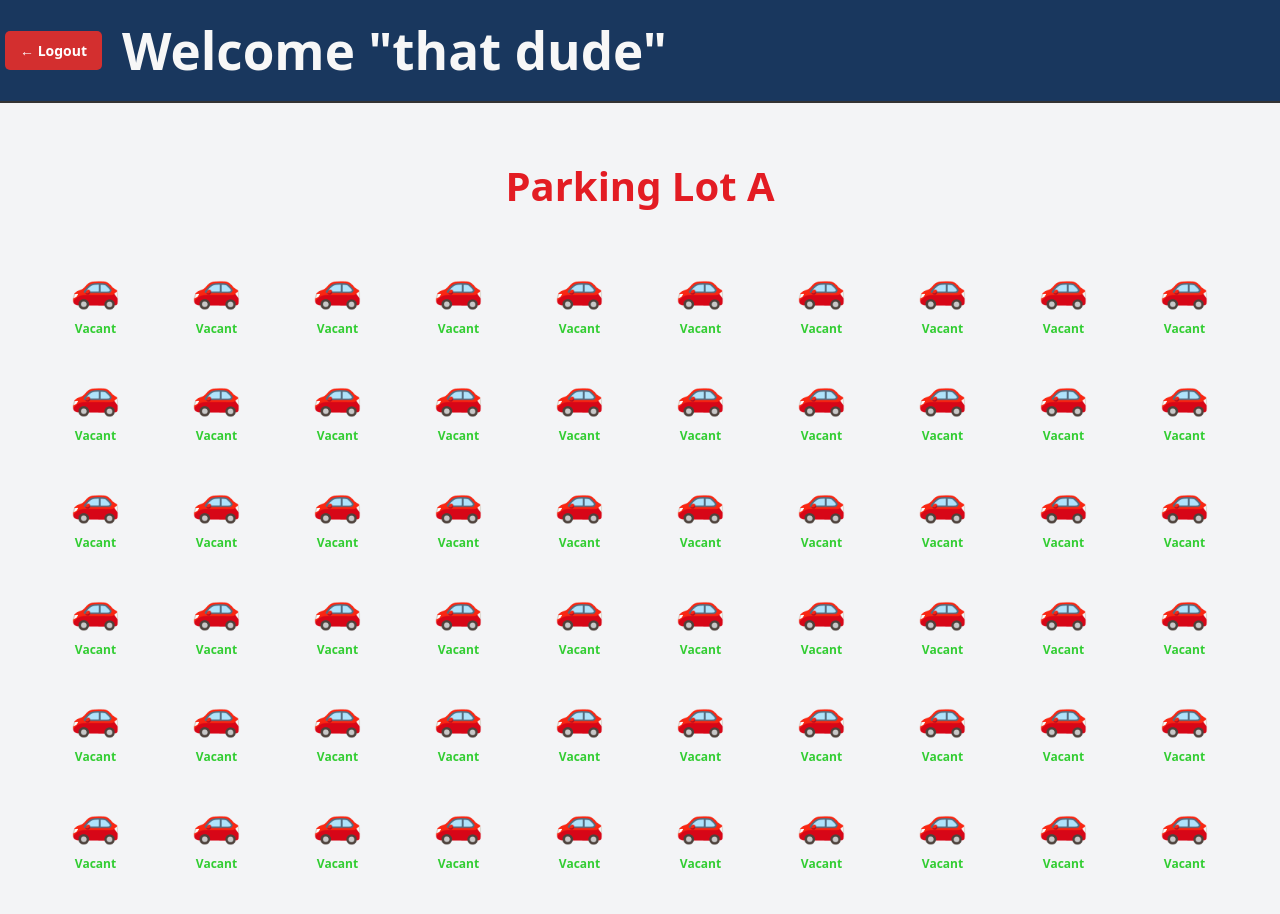
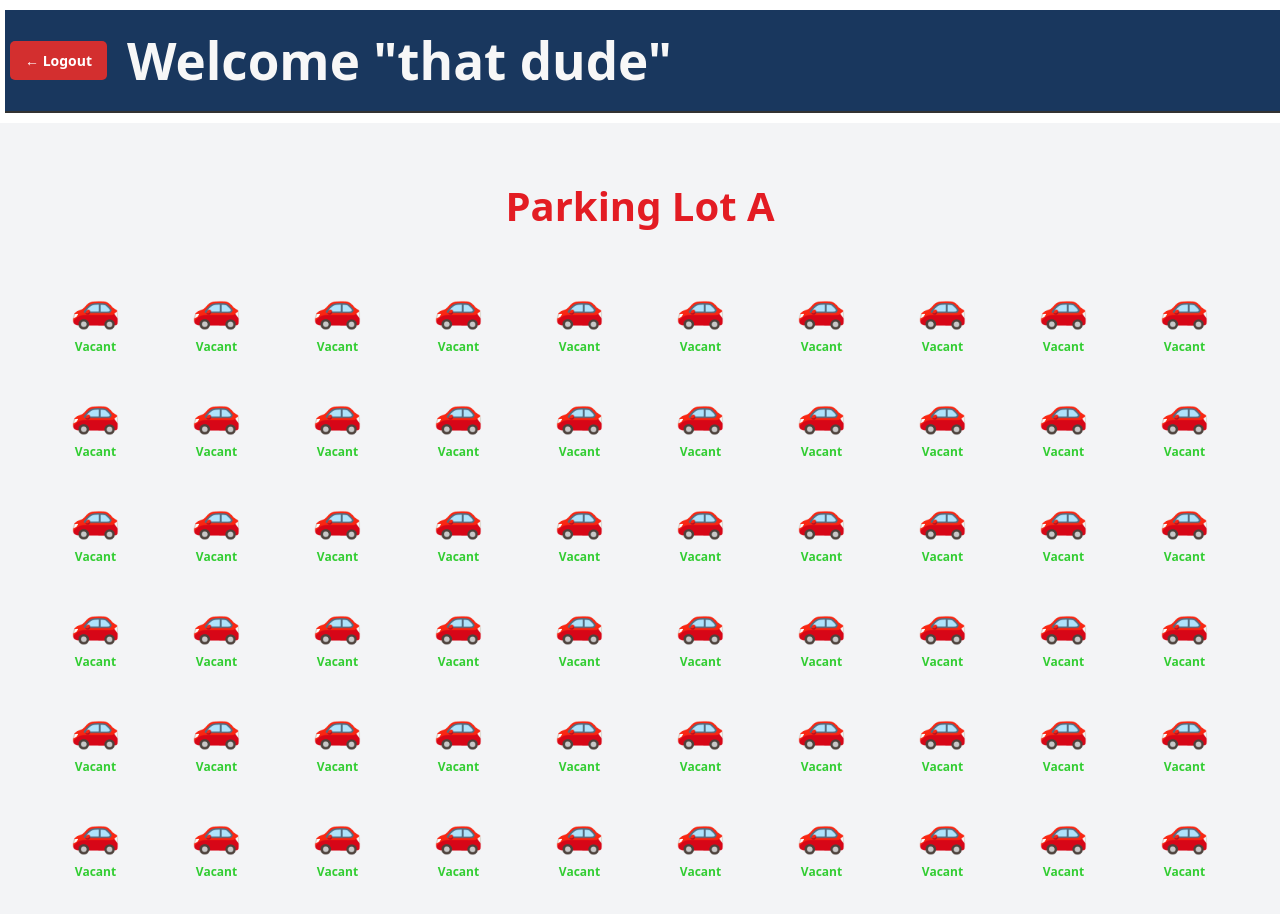
Before and after one commit to MeguminWaifu/parking-proj, a React (Vite) app: page /parka in a window 1280 px wide. Shown: the top 914 px of the page. Built offline with nearby package versions, Linux system fonts and the light colour scheme.

Commit message:
done for the day

```diff
--- a/src/pages/ParkA.jsx
+++ b/src/pages/ParkA.jsx
@@ -15,7 +15,9 @@ function ParkA() {
 
   return (
     <>
+    <div className="fixed-header">
     <Header user={username} />
+    </div>
     <div className="map-page">
 
       <h2 className="lot-title">Parking Lot A</h2>
--- a/src/pages/parking.css
+++ b/src/pages/parking.css
@@ -3,7 +3,7 @@
   min-height: 100vh;
   text-align: center;
   padding: 20px;
-  margin: 0;
+  /* margin: 0; */
 }
 
 .lot-title {
@@ -38,5 +38,10 @@
 .status-text {
   font-size: 0.75rem;
   font-weight: bold;
-  margin-top: 4px;
+  margin-top: 2px;
 }
+.fixed-header {
+  margin: 10px;
+  padding-left: 10px;
+  padding: auto;
+}
```
Also changed, not shown: src/pages/ParkB.jsx (indentation only).
